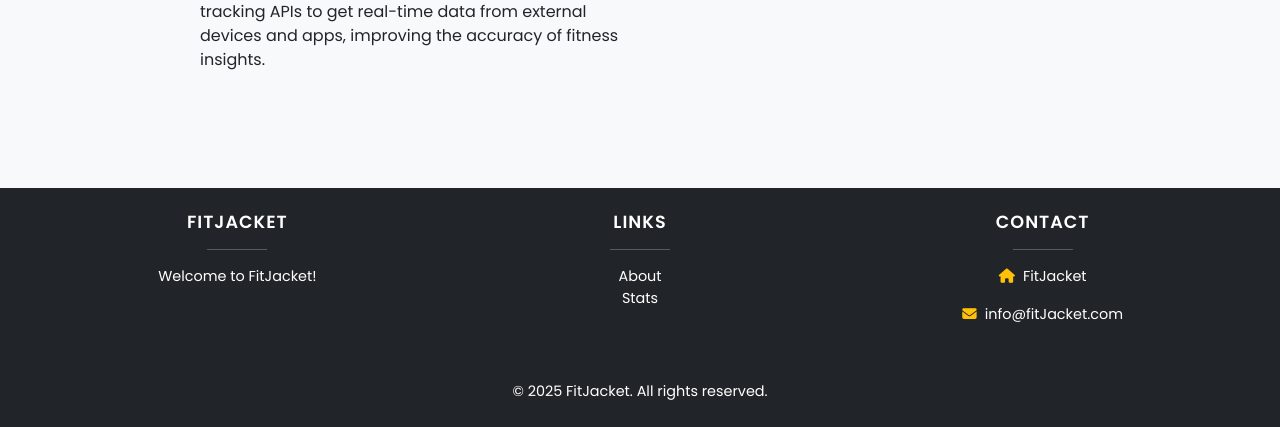
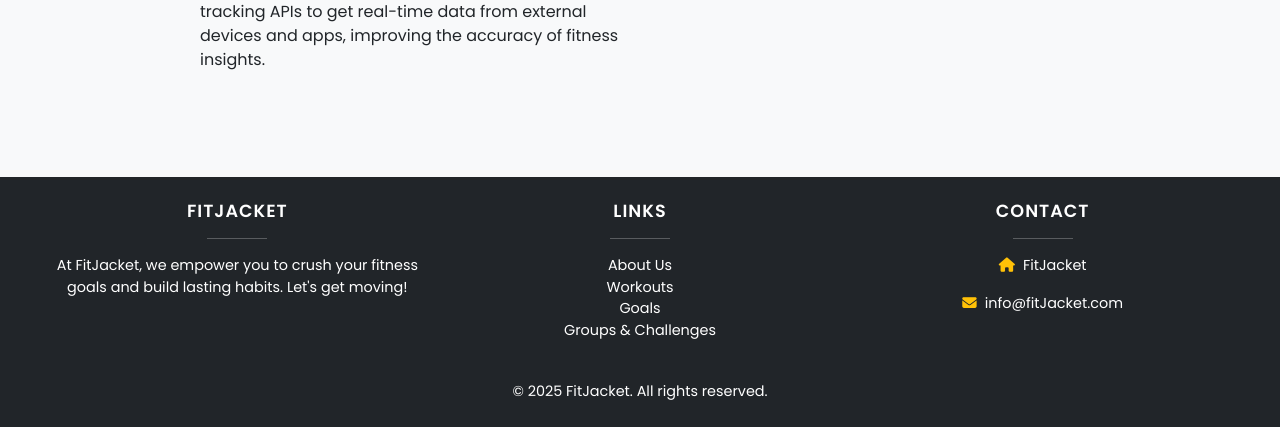
Before and after one commit to thomasg13/FitJacket, a Django app: template templates/home/about.html in a window 1280 px wide. Shown: the part 587-1014 px from the top of the page. Run offline with Django 3.2, Linux system fonts and the light colour scheme; the template is opened without the code that fills it, so the values that code supplies are empty; some libraries are stand-ins or nearby versions.

Commit message:
improve footer

```diff
--- a/templates/base.html
+++ b/templates/base.html
@@ -98,13 +98,15 @@
           <div class="col-12 col-md-4 mb-4 text-center">
             <h5 class="text-uppercase">FitJacket</h5>
             <hr class="bg-light mx-auto mb-3 mt-0" style="width: 60px;" />
-            <p>Welcome to FitJacket!</p>
+            <p>At FitJacket, we empower you to crush your fitness goals and build lasting habits. Let's get moving!</p>
           </div>
           <div class="col-12 col-md-4 mb-4 text-center">
             <h5 class="text-uppercase">Links</h5>
             <hr class="bg-light mx-auto mb-3 mt-0" style="width: 60px;" />
-            <a class="text-white text-decoration-none footer-link" href="{% url 'home:about' %}">About</a><br>
-            <a class="text-white text-decoration-none footer-link" href="{% url 'workout_stats:statistics' %}">Stats</a>
+            <a class="text-white text-decoration-none footer-link" href="{% url 'home:about' %}">About Us</a><br>
+            <a class="text-white text-decoration-none footer-link" href="{% url 'workouts:workout_list' %}">Workouts</a><br>
+            <a class="text-white text-decoration-none footer-link" href="{% url 'goals:goals_home' %}">Goals</a><br>
+            <a class="text-white text-decoration-none footer-link" href="{% url 'groups:workout_groups' %}">Groups & Challenges</a>
           </div>
           <div class="col-12 col-md-4 mb-4 text-center">
             <h5 class="text-uppercase">Contact</h5>
```
